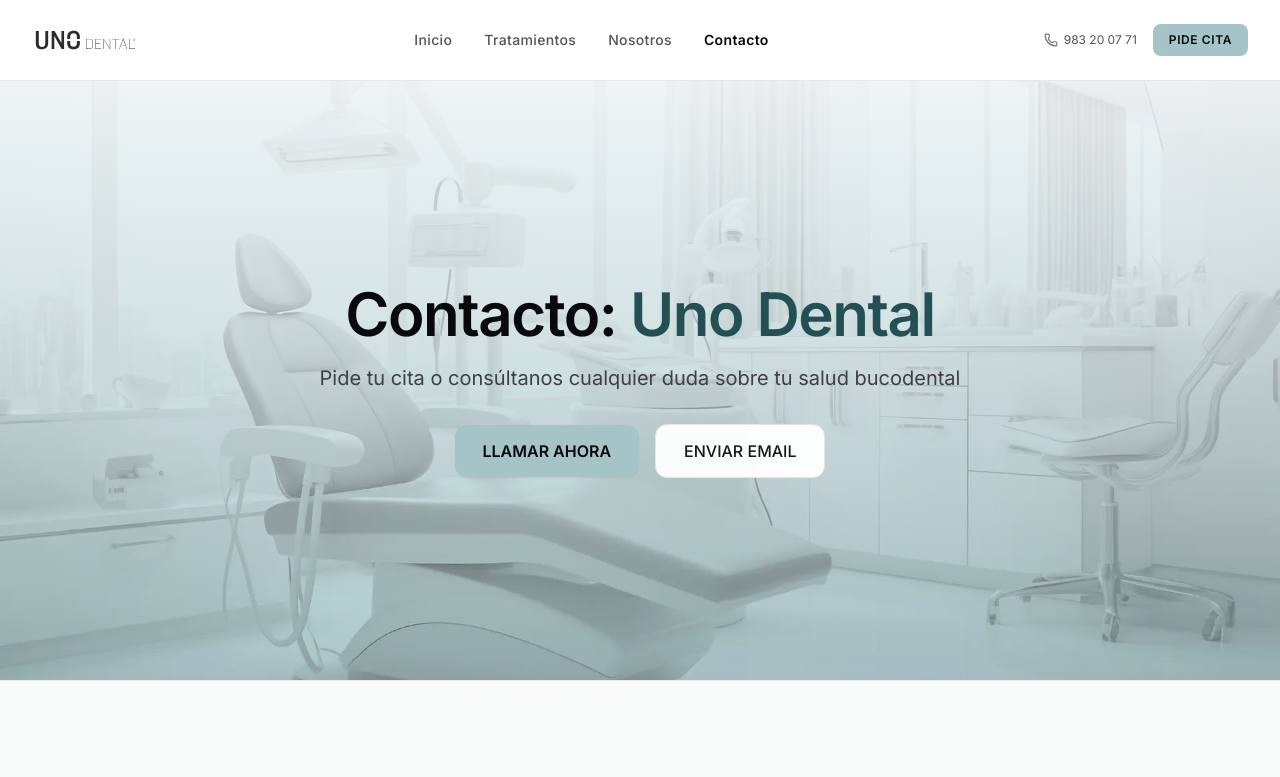
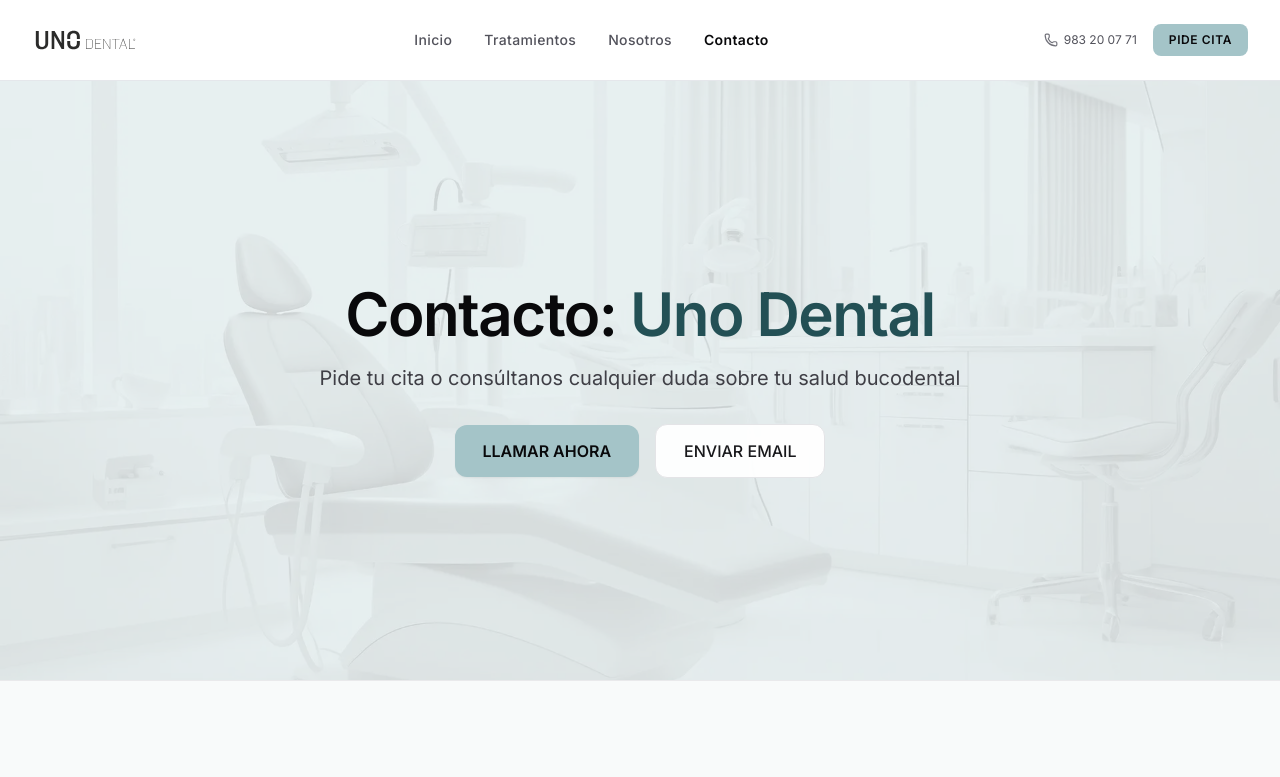
Before and after one commit to victooorltt/unodental, a Next.js app: page /contacto in a window 1280 px wide. Shown: the top 777 px of the page. Built offline with nearby package versions, Linux system fonts and the light colour scheme.

Commit message:
fix(hero): use explicit rgba inline overlay to prevent tailwind purge and guarantee exact 80% opacity on Nosotros

```diff
--- a/components/PageHero.tsx
+++ b/components/PageHero.tsx
@@ -54,7 +54,7 @@ export function PageHero({
         className
       )}
     >
-      {/* Full-width background photo across the entire hero (no containers) */}
+      {/* Full-width background photo across the entire hero — no containers */}
       <div className="absolute inset-0 pointer-events-none overflow-hidden">
         <img
           src={imageSrc}
@@ -64,19 +64,19 @@ export function PageHero({
           loading="eager"
         />
 
-        {/* Overlay de opacidad según la página */}
+        {/* Overlay de opacidad garantizado mediante color RGBA directo */}
         {overlayOpacity === "none" ? null : overlayOpacity === "high" ? (
-          // Opacidad evidente intermedia para Nosotros (garantiza lectura sin tapar la foto)
-          <>
-            <div className="absolute inset-0 bg-white/78" />
-            <div className="absolute inset-0 bg-gradient-to-b from-white/84 via-white/76 to-white/82" />
-          </>
+          // Opacidad evidente intermedia para Nosotros (80% blanco: lectura perfecta y foto visible)
+          <div
+            className="absolute inset-0"
+            style={{ backgroundColor: "rgba(255, 255, 255, 0.80)" }}
+          />
         ) : (
-          // Opacidad intermedia para Inicio y Contacto
-          <>
-            <div className="absolute inset-0 bg-white/72" />
-            <div className="absolute inset-0 bg-gradient-to-b from-white/80 via-white/68 to-white/76" />
-          </>
+          // Opacidad estándar para Inicio y Contacto (70% blanco)
+          <div
+            className="absolute inset-0"
+            style={{ backgroundColor: "rgba(255, 255, 255, 0.70)" }}
+          />
         )}
       </div>
 
```
